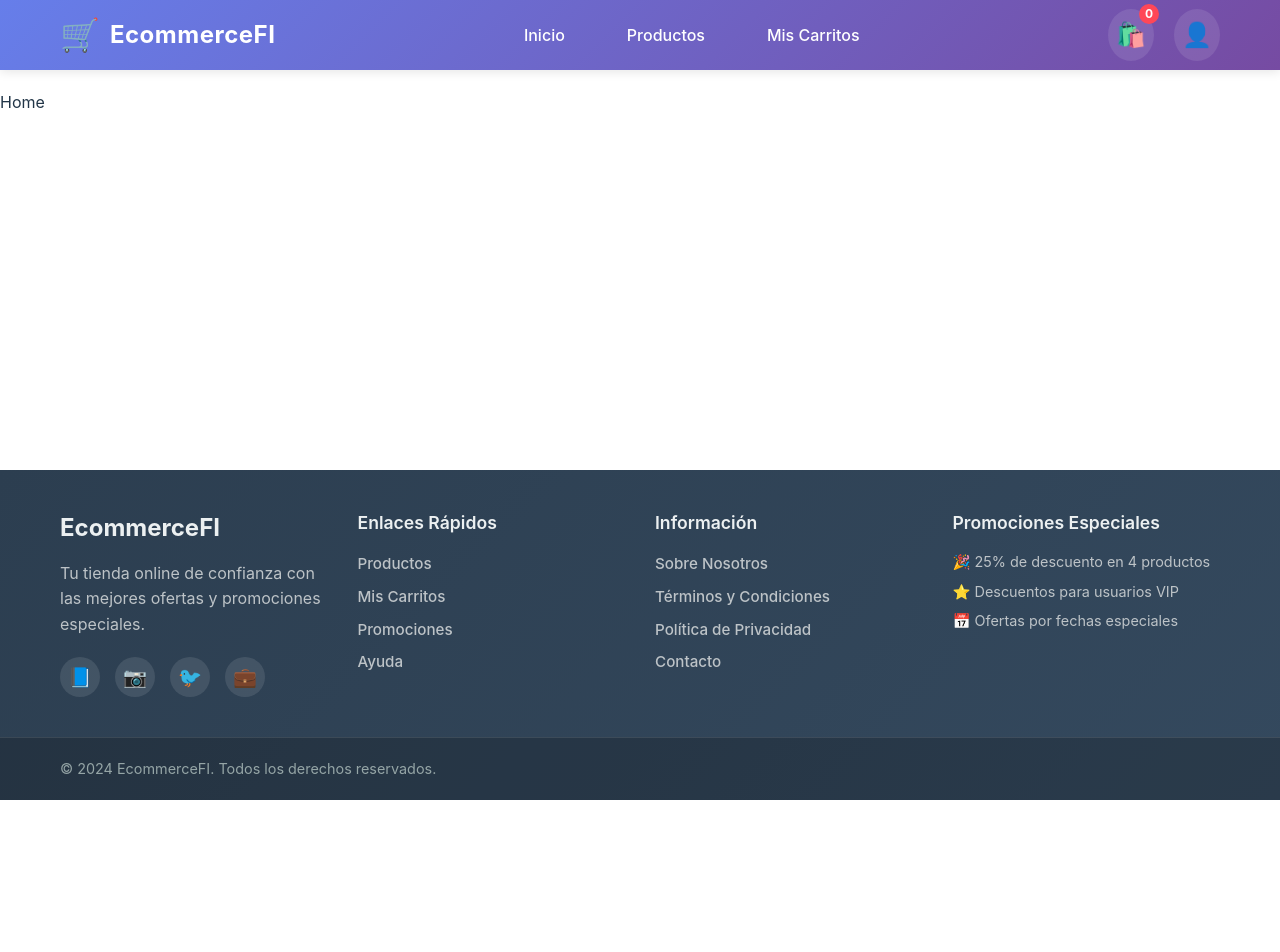
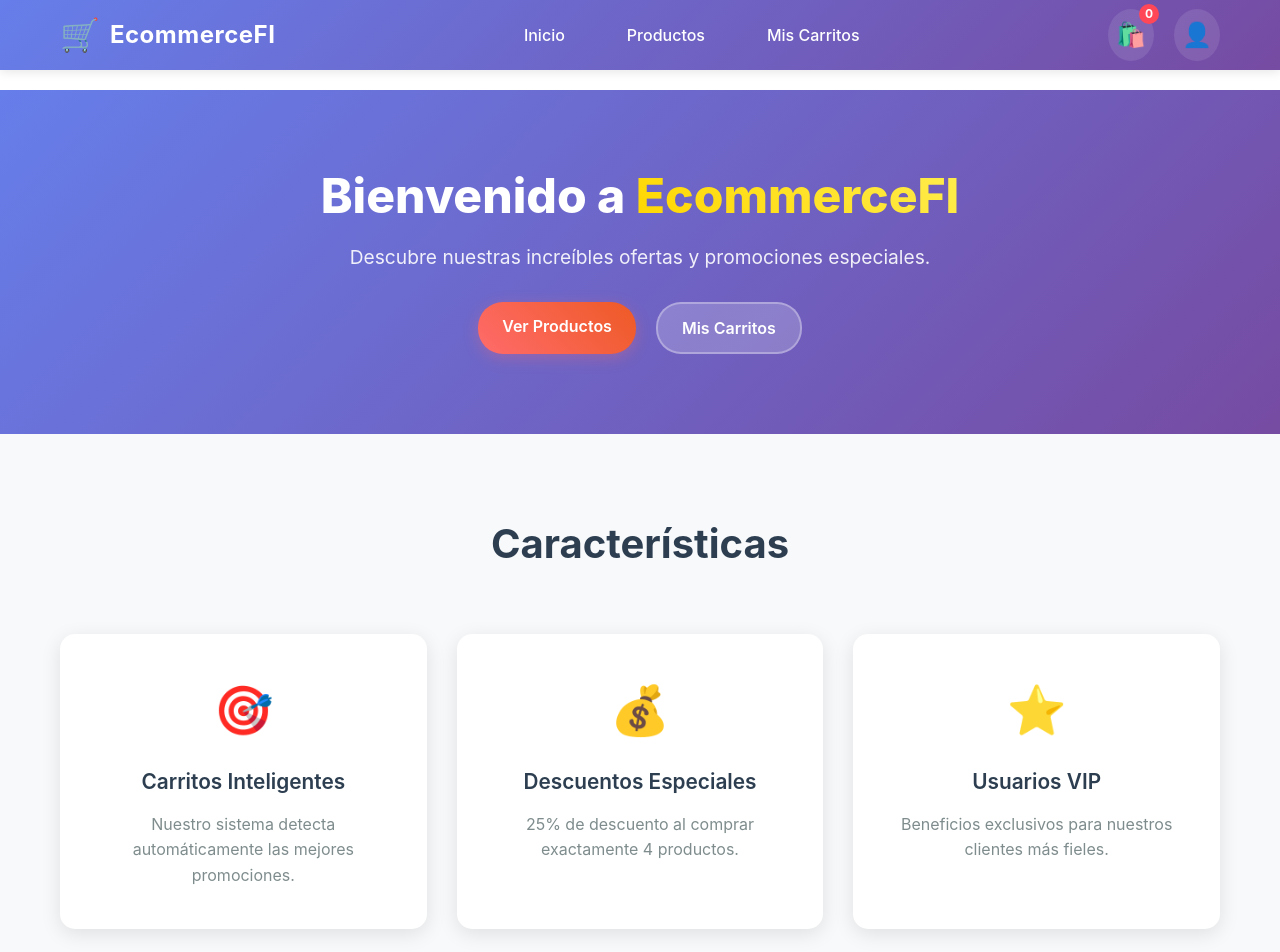
Before and after one commit to bermudezfran/ecommerce-FI, a React (Vite) app: page / in a window 1280 px wide. Shown: the top 952 px of the page. Before the commit the page ends 800 px from the top, so only its background shows below. Built offline with nearby package versions, Linux system fonts and the light colour scheme.

Commit message:
feat: add home

```diff
--- a/src/components/footer/Footer.tsx
+++ b/src/components/footer/Footer.tsx
@@ -22,18 +22,16 @@ export const Footer = () => {
           <ul className="footer-links">
             <li><a href="/productos" className="footer-link">Productos</a></li>
             <li><a href="/carritos" className="footer-link">Mis Carritos</a></li>
-            <li><a href="/promociones" className="footer-link">Promociones</a></li>
-            <li><a href="/ayuda" className="footer-link">Ayuda</a></li>
           </ul>
         </div>
 
         <div className="footer-section">
           <h4 className="footer-subtitle">Información</h4>
           <ul className="footer-links">
-            <li><a href="/sobre-nosotros" className="footer-link">Sobre Nosotros</a></li>
-            <li><a href="/terminos" className="footer-link">Términos y Condiciones</a></li>
-            <li><a href="/privacidad" className="footer-link">Política de Privacidad</a></li>
-            <li><a href="/contacto" className="footer-link">Contacto</a></li>
+            <li className="footer-link">Sobre Nosotros</li>
+            <li className="footer-link">Términos y Condiciones</li>
+            <li className="footer-link">Política de Privacidad</li>
+            <li className="footer-link">Contacto</li>
           </ul>
         </div>
 
--- a/src/pages/Home.css
+++ b/src/pages/Home.css
@@ -0,0 +1,147 @@
+.hero {
+  background: linear-gradient(135deg, #667eea 0%, #764ba2 100%);
+  color: white;
+  padding: 80px 0;
+  text-align: center;
+}
+
+.hero-container {
+  max-width: 800px;
+  margin: 0 auto;
+  padding: 0 20px;
+}
+
+.hero-title {
+  font-size: 3rem;
+  font-weight: 800;
+  margin-bottom: 20px;
+}
+
+.hero-highlight {
+  background: linear-gradient(45deg, #ffd700, #ffed4e);
+  -webkit-background-clip: text;
+  -webkit-text-fill-color: transparent;
+  background-clip: text;
+}
+
+.hero-subtitle {
+  font-size: 1.2rem;
+  margin-bottom: 30px;
+  opacity: 0.9;
+}
+
+.hero-buttons {
+  display: flex;
+  gap: 20px;
+  justify-content: center;
+  flex-wrap: wrap;
+}
+
+.btn {
+  display: inline-block;
+  padding: 12px 24px;
+  border-radius: 25px;
+  text-decoration: none;
+  font-weight: 600;
+  transition: all 0.3s ease;
+  border: none;
+  cursor: pointer;
+  font-size: 1rem;
+}
+
+.btn-primary {
+  background: linear-gradient(45deg, #ff6b6b, #ee5a24);
+  color: white;
+  box-shadow: 0 4px 15px rgba(255, 107, 107, 0.3);
+}
+
+.btn-primary:hover {
+  transform: translateY(-2px);
+  box-shadow: 0 6px 20px rgba(255, 107, 107, 0.4);
+}
+
+.btn-secondary {
+  background: rgba(255, 255, 255, 0.2);
+  color: white;
+  border: 2px solid rgba(255, 255, 255, 0.3);
+}
+
+.btn-secondary:hover {
+  background: rgba(255, 255, 255, 0.3);
+  transform: translateY(-2px);
+}
+
+.features {
+  padding: 80px 0;
+  background: #f8f9fa;
+}
+
+.features-container {
+  max-width: 1200px;
+  margin: 0 auto;
+  padding: 0 20px;
+}
+
+.section-title {
+  text-align: center;
+  font-size: 2.5rem;
+  font-weight: 700;
+  margin-bottom: 60px;
+  color: #2c3e50;
+}
+
+.features-grid {
+  display: grid;
+  grid-template-columns: repeat(auto-fit, minmax(300px, 1fr));
+  gap: 30px;
+}
+
+.feature-card {
+  background: white;
+  padding: 40px 30px;
+  border-radius: 15px;
+  text-align: center;
+  box-shadow: 0 5px 20px rgba(0, 0, 0, 0.1);
+  transition: all 0.3s ease;
+}
+
+.feature-card:hover {
+  transform: translateY(-10px);
+  box-shadow: 0 15px 40px rgba(0, 0, 0, 0.15);
+}
+
+.feature-icon {
+  font-size: 3rem;
+  margin-bottom: 20px;
+}
+
+.feature-title {
+  font-size: 1.3rem;
+  font-weight: 600;
+  margin-bottom: 15px;
+  color: #2c3e50;
+}
+
+.feature-description {
+  color: #7f8c8d;
+  line-height: 1.6;
+}
+
+@media (max-width: 768px) {
+  .hero-title {
+    font-size: 2.5rem;
+  }
+
+  .hero-buttons {
+    flex-direction: column;
+    align-items: center;
+  }
+
+  .section-title {
+    font-size: 2rem;
+  }
+
+  .features-grid {
+    grid-template-columns: 1fr;
+  }
+}
--- a/src/pages/Home.tsx
+++ b/src/pages/Home.tsx
@@ -1,5 +1,60 @@
+import { Link } from 'react-router-dom'
+import './Home.css'
+
 export const Home = () => {
   return (
-    <div>Home</div>
+    <div className="home">
+      <section className="hero">
+        <div className="hero-container">
+          <div className="hero-content">
+            <h1 className="hero-title">
+              Bienvenido a <span className="hero-highlight">EcommerceFI</span>
+            </h1>
+            <p className="hero-subtitle">
+              Descubre nuestras increíbles ofertas y promociones especiales.
+            </p>
+            <div className="hero-buttons">
+              <Link to="/productos" className="btn btn-primary">
+                Ver Productos
+              </Link>
+              <Link to="/carritos" className="btn btn-secondary">
+                Mis Carritos
+              </Link>
+            </div>
+          </div>
+        </div>
+      </section>
+
+      <section className="features">
+        <div className="features-container">
+          <h2 className="section-title">Características</h2>
+          <div className="features-grid">
+            <div className="feature-card">
+              <div className="feature-icon">🎯</div>
+              <h3 className="feature-title">Carritos Inteligentes</h3>
+              <p className="feature-description">
+                Nuestro sistema detecta automáticamente las mejores promociones.
+              </p>
+            </div>
+
+            <div className="feature-card">
+              <div className="feature-icon">💰</div>
+              <h3 className="feature-title">Descuentos Especiales</h3>
+              <p className="feature-description">
+                25% de descuento al comprar exactamente 4 productos.
+              </p>
+            </div>
+
+            <div className="feature-card">
+              <div className="feature-icon">⭐</div>
+              <h3 className="feature-title">Usuarios VIP</h3>
+              <p className="feature-description">
+                Beneficios exclusivos para nuestros clientes más fieles.
+              </p>
+            </div>
+          </div>
+        </div>
+      </section>
+    </div>
   )
 }
```
